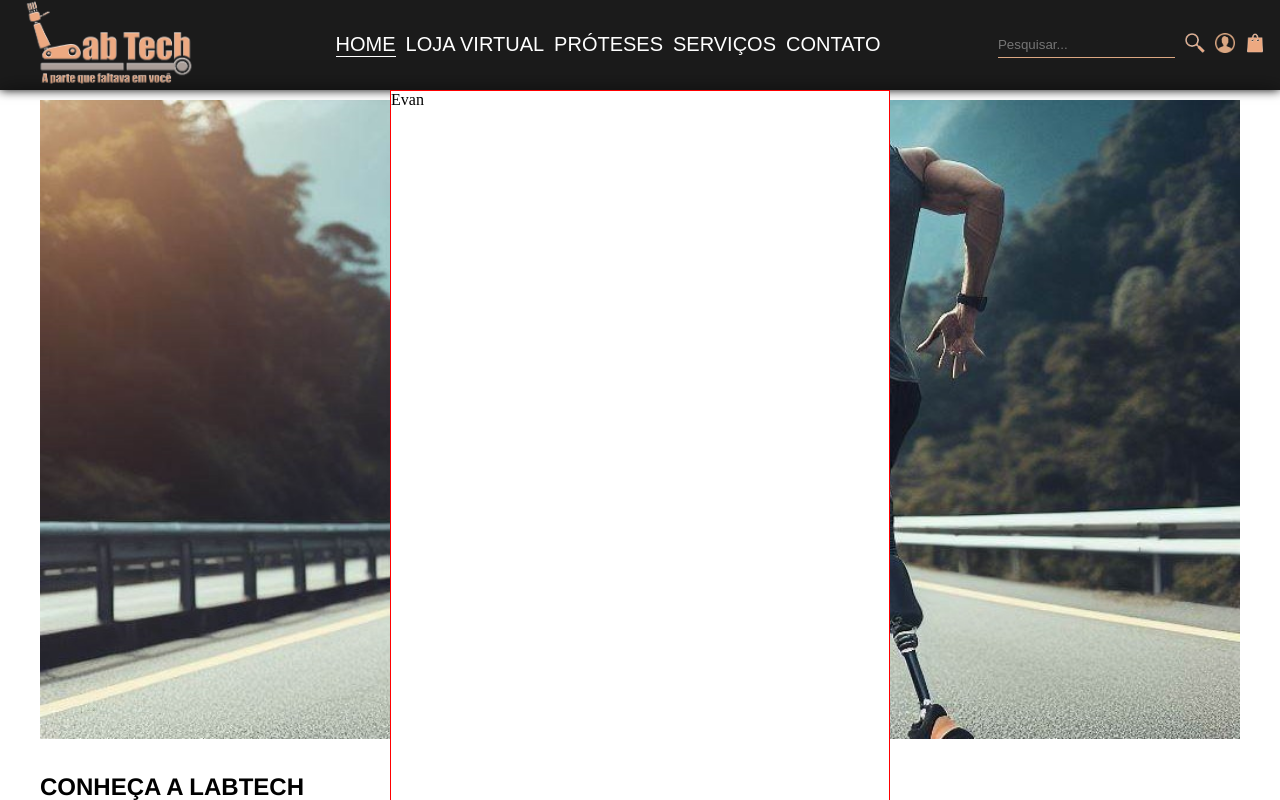
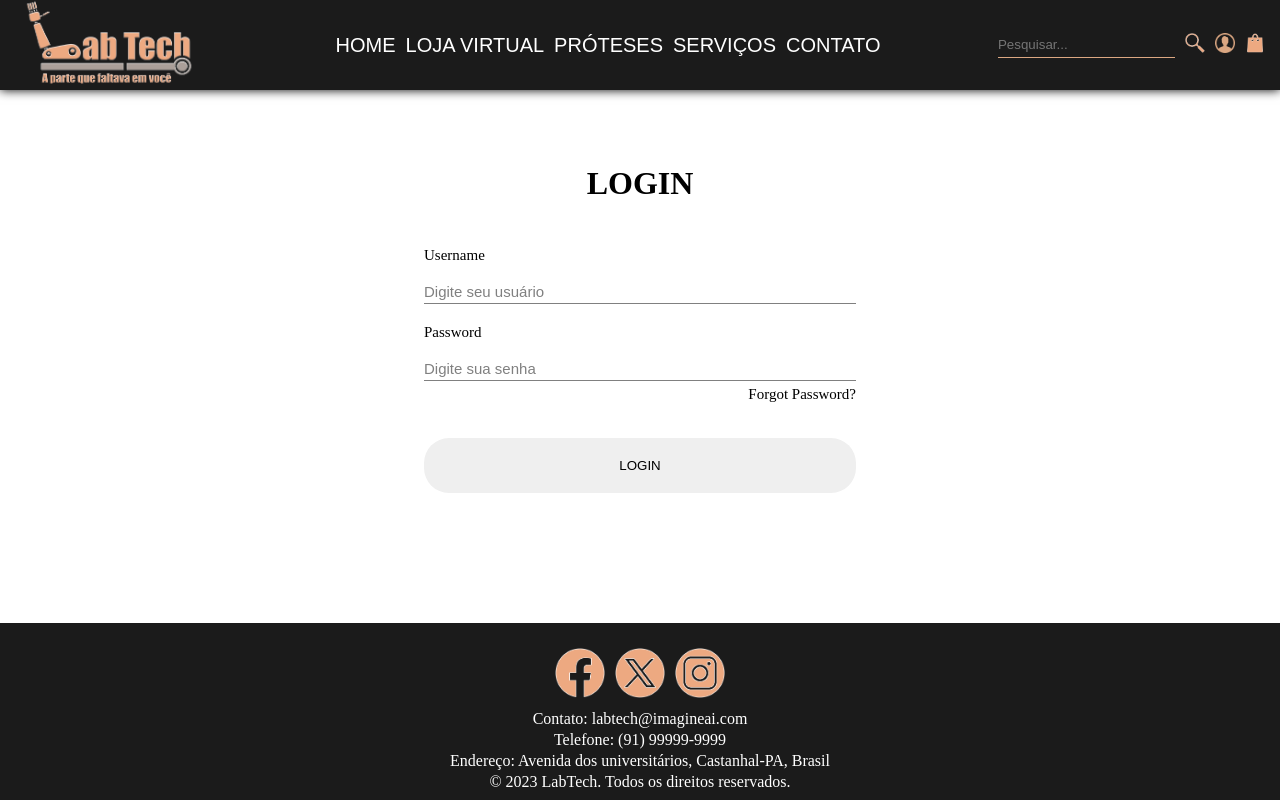
Before and after one commit to EvanJoseph78/LabTech-EngII, an Angular app: page /login in a window 1280 px wide. Before the commit this address led to /. Shown: the top 800 px of the page. Built offline with nearby package versions, Linux system fonts and the light colour scheme.

Commit message:
css página de login melhorado

```diff
--- a/src/app/app-routing.module.ts
+++ b/src/app/app-routing.module.ts
@@ -8,6 +8,7 @@ import { ServicosComponent } from './pages/servicos/servicos/servicos.component'
 import { ContatoComponent } from './pages/contato/contato/contato.component';
 
 import { ProtesesPage } from './pages/protesesPage/product-page/product-page.component';
+import { LoginPageComponent } from './pages/login-page/login-page/login-page.component';
 
 // Onde as rotas são criadas
 const routes: Routes = [
@@ -29,11 +30,14 @@ const routes: Routes = [
   },
   { path: 'servicos', component: ServicosComponent, pathMatch: 'prefix' }, // redireciona para a rota principal
   { path: 'contato', component: ContatoComponent, pathMatch: 'prefix' }, // redireciona para a rota principal
+  { path: 'login', component: LoginPageComponent, pathMatch: 'prefix' }, // redireciona para a rota principal
   { path: '**', redirectTo: '' }, // redireciona para a rota principal
+
+
 ];
 
 @NgModule({
   imports: [RouterModule.forRoot(routes)],
   exports: [RouterModule],
 })
-export class AppRoutingModule {}
+export class AppRoutingModule { }
--- a/src/app/pages/login-page/login-page/login-page.component.css
+++ b/src/app/pages/login-page/login-page/login-page.component.css
@@ -1,22 +1,65 @@
 .login-page-container {
-  margin-top: 90px;
-  /* background: rgba(255, 255, 255, .5); */
-  position: fixed;
-  top: 0; /* Remova ou ajuste esta linha */
-  height: 100%; /* Adicione esta linha para ocupar 100% da altura da viewport */
-  width: 100%;
-  z-index: 1000;
-  overflow-y: auto;
-  box-shadow: 0 0 20px rgba(0, 0, 0, 0.5);
-  padding: 10px;
   display: flex;
+  height: 100%;
   align-items: center;
   justify-content: center;
 }
 
 .login-box {
-  border: 1px solid red;
-  height: 100vh;
+  margin-top: 120px;
+  margin-bottom: 80px;
+  /* border: 1px solid red; */
+  border-radius: 15px;
+  padding: 10px;
+  /* height: 100vh; */
   width: 500px;
   background: rgba(255, 255, 255);
+  display: flex;
+  flex-direction: column;
+  gap: 10px;
+  align-items: center;
+  justify-content: flex-start;
 }
+
+
+.info {
+  margin-top: 15px;
+  display: flex;
+  flex-direction: column;
+  width: 90%;
+  /* border: 1px solid red; */
+}
+
+.login-box > h1 {
+  margin-top: 35px;
+}
+
+.info > p {
+  text-align: left;
+  font-size: 15px;
+  margin-top: 20px;
+}
+
+
+.info > input {
+  margin-top: 15px;
+  font-size: 15px;
+  color: gray;
+  border-bottom: 1px solid gray;
+  height: 25px;
+}
+
+.info > a{
+  margin-top: 5px;
+  font-size: 15px;
+  text-decoration: none;
+  color: black;
+  text-align: right;
+}
+
+.button {
+  margin-top: 25px;
+  width: 90%;
+  height: 55px;
+  border-radius: 25px;
+}
--- a/src/app/pages/login-page/login-page/login-page.component.html
+++ b/src/app/pages/login-page/login-page/login-page.component.html
@@ -1,5 +1,18 @@
 <div class="login-page-container">
   <div class="login-box">
-    Evan
+    <h1>
+      LOGIN
+    </h1>
+
+    <div class="info">
+      <p>Username</p>
+      <input type="" name="" value="Digite seu usuário">
+      <p>Password</p>
+      <input type="text" name="" value="Digite sua senha">
+      <a href="">Forgot Password?</a>
+    </div>
+
+    <button type="" class="button">LOGIN</button>
+
   </div>
 </div>
--- a/src/app/shared/menu-bar/menu-bar.component.html
+++ b/src/app/shared/menu-bar/menu-bar.component.html
@@ -5,48 +5,17 @@
   </div>
   <div class="title-bar__nav-link">
     <!-- router link permite rotas single page -->
-    <a
-      [routerLink]="['/']"
-      [routerLinkActive]="['activated']"
-      [routerLinkActiveOptions]="{ exact: true }"
-      (click)="limparPesquisa()"
-      >Home</a
-    >
-    <a
-      [routerLink]="['/produtos']"
-      [routerLinkActive]="['activated']"
-      (click)="limparPesquisa()"
-      >Loja Virtual</a
-    >
-    <a
-      [routerLink]="['/proteses']"
-      [routerLinkActive]="['activated']"
-      (click)="limparPesquisa()"
-      >Próteses</a
-    >
-    <a
-      [routerLink]="['/servicos']"
-      [routerLinkActive]="['activated']"
-      (click)="limparPesquisa()"
-      >Serviços</a
-    >
-    <a
-      [routerLink]="['/contato']"
-      [routerLinkActive]="['activated']"
-      (click)="limparPesquisa()"
-      >Contato</a
-    >
+    <a [routerLink]="['/']" [routerLinkActive]="['activated']" [routerLinkActiveOptions]="{ exact: true }"
+      (click)="limparPesquisa()">Home</a>
+    <a [routerLink]="['/produtos']" [routerLinkActive]="['activated']" (click)="limparPesquisa()">Loja Virtual</a>
+    <a [routerLink]="['/proteses']" [routerLinkActive]="['activated']" (click)="limparPesquisa()">Próteses</a>
+    <a [routerLink]="['/servicos']" [routerLinkActive]="['activated']" (click)="limparPesquisa()">Serviços</a>
+    <a [routerLink]="['/contato']" [routerLinkActive]="['activated']" (click)="limparPesquisa()">Contato</a>
   </div>
 
   <div class="title-bar__nav-buttons">
     <div class="search-container">
-      <input
-        type="text"
-        class="search-input"
-        placeholder="Pesquisar..."
-        value=""
-        [(ngModel)]="nomeProdutoPesquisar"
-      />
+      <input type="text" class="search-input" placeholder="Pesquisar..." value="" [(ngModel)]="nomeProdutoPesquisar" />
     </div>
 
     <div class="search-button" (click)="pesquisarProduto()">
@@ -54,13 +23,11 @@
     </div>
 
     <div class="nav-buttons_image">
-      <img src="../../../assets/menu-bar/icone-user.png" alt="" (click)="abrirPaginaLogin()"/>
+      <!-- <img src="../../../assets/menu-bar/icone-user.png" alt="" (click)="abrirPaginaLogin()" /> -->
+      <img src="../../../assets/menu-bar/icone-user.png" alt=" " [routerLink]="['/login']" />
     </div>
 
-    <div
-      class="nav-buttons_image carrinho-button"
-      (click)="abrirCarrinhoDeCompras()"
-    >
+    <div class=" nav-buttons_image carrinho-button" (click)="abrirCarrinhoDeCompras()">
       <img src="../../../assets/menu-bar/carrinho.png" alt="" />
 
       <!-- <app-carrinho *ngIf="carrinhoAtivo"></app-carrinho> -->
```
